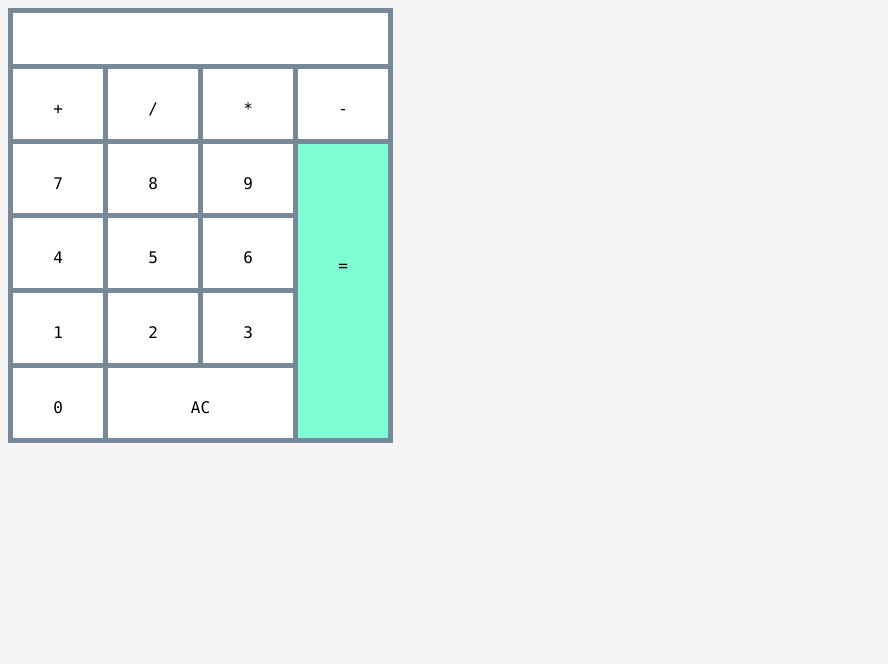
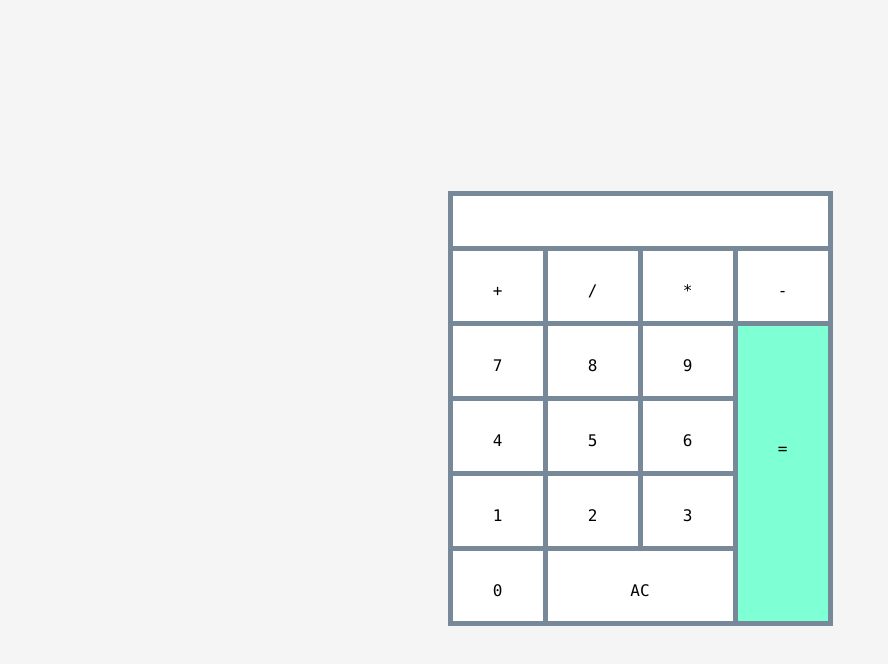
Before and after one commit to hortencia-j/CSCI3321_Jimenez_Hortencia_Front, a plain HTML site: page src/calculator.html in a window 1280 px wide. Shown: the whole page, without its empty margins (0-888 px from the left). Drawn offline with Linux system fonts and the light colour scheme.

Commit message:
Added Calculator JS HTML & CSS

```diff
--- a/src/calculator.html
+++ b/src/calculator.html
@@ -10,6 +10,7 @@
     <title>My Calculator</title>
 </head>
 <body>
+    <div class = "contContainer">
         <div class = "calcContainer">
             <div class = display id ="display"></div>
             <div class ="plus" onclick="updateDisplay('+')">+</div>
@@ -29,5 +30,6 @@
             <div class ="AC" onclick="updateDisplay('')">AC</div>
             <div class ="equals" onclick="updateDisplay('=')">=</div>
         </div>
+    </div>
 </body>
 </html>
--- a/style/calculator.css
+++ b/style/calculator.css
@@ -1,6 +1,15 @@
 body{
     background-color: whitesmoke;
     font-family: Consolas,"Lucida Console", "Lucida Sans Typewriter", monospace
+}
+
+.contContainer{
+    display: flex;
+    flex-direction: column;
+    justify-content: center;
+    align-items: center;
+    text-align: center;
+    min-height: 100vh;
 }
 
 .display{grid-area: display; background-color: white; padding-top: 30px;}
```
Lines whose indentation alone changed are shown as unchanged.
